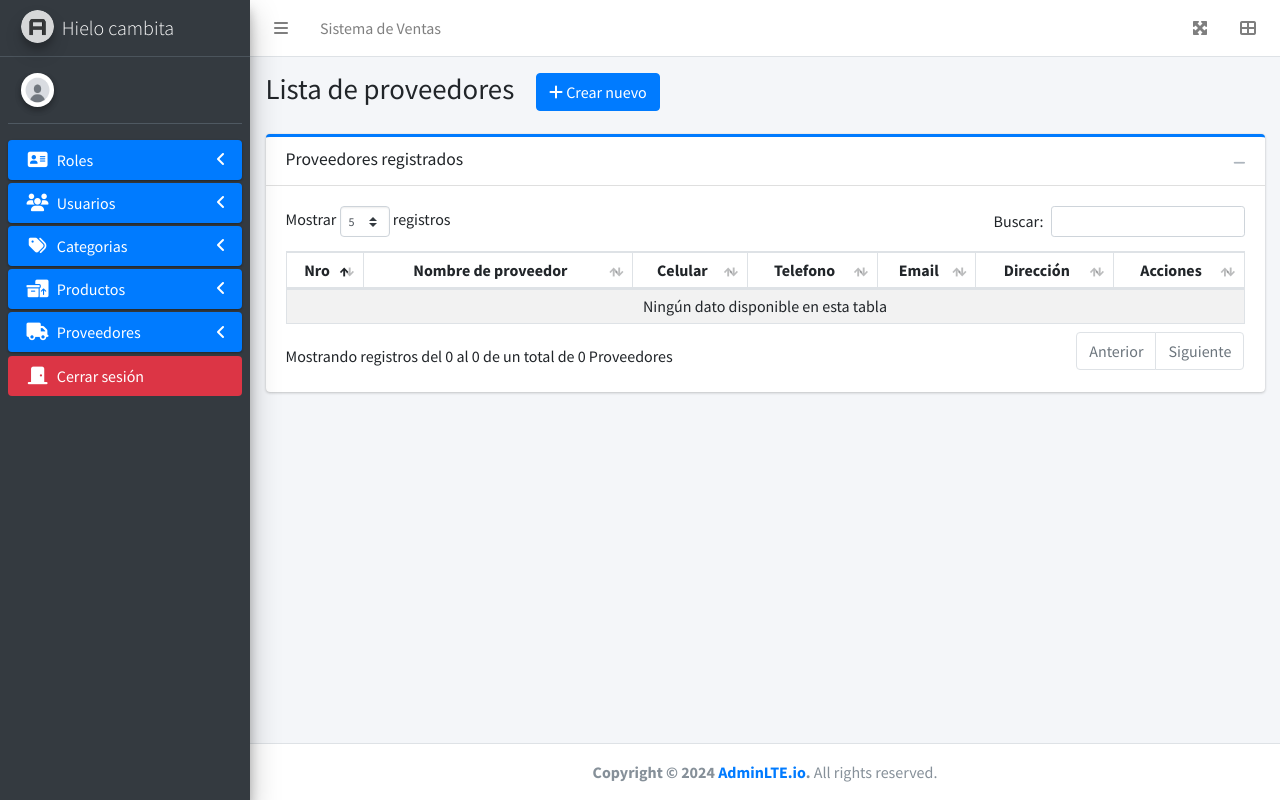
After one commit to WorkTeam01/SistemaVentas_HieloCambita, a PHP site: page /sistemaventashielocambita/Views/Proveedores in a window 1280 px wide. The commit adds this page. Run offline with PHP 8.4, Linux system fonts and the light colour scheme; the visitor is signed in with stand-in values (Sample User, id 1); data that the repository does not hold is empty; some libraries are stand-ins or nearby versions.

Commit message:
Modulo de proveedores

```diff
--- a/App/Controllers/login/ingreso.php
+++ b/App/Controllers/login/ingreso.php
@@ -20,13 +20,14 @@ foreach ($usuarios as $usuario) {
 }
 
 if (($contador > 0 && password_verify($password_user, $password_user_tabla))) {
-    echo "Datos correctos";
     session_start();
     $_SESSION['sesion_user'] = $user;
+    $_SESSION['mensaje'] = "Bienvenido al sistema de ventas";
+    $_SESSION['icono'] = "info";
     header('Location:' . $URL . '/index.php');
 } else {
-    echo "Datos incorrectos";
     session_start();
     $_SESSION['mensaje'] = "Datos incorrectos";
+    $_SESSION['icono'] = "error";
     header('Location:' . $URL . '/Views/login.php');
 }
--- /dev/null
+++ b/App/Controllers/proveedores/listado_de_proveedores.php
@@ -0,0 +1,7 @@
+<?php
+
+$sql_proveedores = "SELECT * FROM proveedor";
+$query_proveedores = $pdo->query($sql_proveedores);
+$query_proveedores->execute();
+$total_proveedores = $query_proveedores->rowCount();
+$proveedores_datos = $query_proveedores->fetchAll(PDO::FETCH_ASSOC);
--- a/Views/Layouts/header.php
+++ b/Views/Layouts/header.php
@@ -169,6 +169,24 @@
                                 </li>
                             </ul>
                         </li>
+                        <!-- Modulo de proveedores -->
+                        <li class="nav-item">
+                            <a href="#" class="nav-link active">
+                                <i class="nav-icon fas fa-truck"></i>
+                                <p>
+                                    Proveedores
+                                    <i class="right fas fa-angle-left"></i>
+                                </p>
+                            </a>
+                            <ul class="nav nav-treeview">
+                                <li class="nav-item">
+                                    <a href="<?php echo $URL; ?>/Views/Proveedores" class="nav-link">
+                                        <i class="far fa-circle nav-icon"></i>
+                                        <p>Lista de proveedores</p>
+                                    </a>
+                                </li>
+                            </ul>
+                        </li>
                         <li class="nav-item">
                             <a href="<?php echo $URL; ?>/App/Controllers/login/cerrar_sesion.php" class="nav-link bg-danger">
                                 <i class="nav-icon fas fa-door-closed"></i>
--- a/Views/Productos/delete.php
+++ b/Views/Productos/delete.php
@@ -59,8 +59,10 @@ include_once '../../App/Controllers/productos/cargar_producto.php';
                                                 </div>
                                                 <div class="row">
                                                     <div class="col-md-8">
-                                                        <label>Descripción del producto</label>
-                                                        <textarea type="text" class="form-control" disabled><?php echo $descripcion; ?></textarea>
+                                                        <div class="form-group">
+                                                            <label>Descripción del producto</label>
+                                                            <textarea type="text" class="form-control" disabled><?php echo $descripcion; ?></textarea>
+                                                        </div>
                                                     </div>
                                                 </div>
                                                 <div class="row">
--- /dev/null
+++ b/Views/Proveedores/index.php
@@ -0,0 +1,272 @@
+<?php
+require_once '../../App/config.php';
+require_once '../../Views/Layouts/sesion.php';
+
+include_once '../../Views/Layouts/header.php';
+
+include_once '../../App/Controllers/proveedores/listado_de_proveedores.php';
+?>
+<!-- Content Wrapper. Contains page content -->
+<div class="content-wrapper">
+    <!-- Content Header (Page header) -->
+    <div class="content-header">
+        <div class="container-fluid">
+            <div class="row mb-2">
+                <div class="col-sm-12">
+                    <h1 class="m-0">Lista de proveedores
+                        <button type="button" class="btn btn-primary ml-3" data-toggle="modal" data-target="#modal-create">
+                            <i class="fas fa-plus"></i> Crear nuevo
+                        </button>
+                    </h1>
+                </div><!-- /.col -->
+            </div><!-- /.row -->
+        </div><!-- /.container-fluid -->
+    </div>
+    <!-- /.content-header -->
+
+    <!-- Main content -->
+    <div class="content">
+        <div class="container-fluid">
+            <div class="row">
+                <div class="col-md-12">
+                    <div class="card card-outline card-primary">
+                        <div class="card-header">
+                            <h3 class="card-title">Proveedores registrados</h3>
+                            <div class="card-tools">
+                                <button type="button" class="btn btn-tool" data-card-widget="collapse"> <i class="fas fa-minus"></i></button>
+                            </div>
+                        </div>
+                        <div class="card-body" style="display: block;">
+                            <div class="table-responsive">
+                                <!-- La tabla completa se incluye aquí -->
+                                <table id="example1" class="table table-bordered table-hover table-striped table-sm">
+                                    <thead>
+                                        <tr>
+                                            <th class="text-center">Nro</th>
+                                            <th class="text-center">Nombre de proveedor</th>
+                                            <th class="text-center">Celular</th>
+                                            <th class="text-center">Telefono</th>
+                                            <th class="text-center">Email</th>
+                                            <th class="text-center">Dirección</th>
+                                            <th class="text-center">Acciones</th>
+                                        </tr>
+                                    </thead>
+                                    <tbody>
+                                        <?php $contador = 0;
+                                        foreach ($proveedores_datos as $proveedor_dato) {
+                                            $id_proveedor = $proveedor_dato['IdProveedor'];
+                                        ?>
+                                            <tr>
+                                                <td class="text-center"><?php echo $contador += 1; ?></td>
+                                                <td><?php echo $proveedor_dato['NombreProveedor']; ?></td>
+                                                <td class="text-center">
+                                                    <a href="http://wa.me/591<?php echo $proveedor_dato['CelularProveedor']; ?>" target="_blank" class="btn btn-success btn-sm">
+                                                        <i class="fas fa-phone-alt"></i>
+                                                        <?php echo $proveedor_dato['CelularProveedor']; ?>
+                                                    </a>
+                                                </td>
+                                                <td><?php echo $proveedor_dato['TelefonoProveedor']; ?></td>
+                                                <td><?php echo $proveedor_dato['EmailProveedor']; ?></td>
+                                                <td><?php echo $proveedor_dato['DireccionProveedor']; ?></td>
+                                                <td class="text-center">
+                                                    <div class="btn-group">
+                                                        <a type="button" href="update.php?id=<?php echo $id_proveedor; ?>" class="btn btn-success btn-sm"><i class="fas fa-pencil-alt"></i> Editar</a>
+                                                        <a type="button" href="delete.php?id=<?php echo $id_proveedor; ?>" class="btn btn-danger btn-sm"><i class="fas fa-trash-alt"></i> Eliminar</a>
+                                                    </div>
+                                                </td>
+                                            </tr>
+                                        <?php } ?>
+                                    </tbody>
+                                </table>
+                                <!-- Fin de load_proveedor -->
+                            </div>
+                        </div>
+                    </div>
+                </div>
+            </div>
+        </div><!-- /.container-fluid -->
+    </div>
+    <!-- /.content -->
+</div>
+<!-- /.content-wrapper -->
+
+<?php include_once '../../Views/Layouts/mensajes.php'; ?>
+<?php include_once '../../Views/Layouts/footer.php'; ?>
+
+<!-- Page specific script -->
+<script>
+    $("#example1").DataTable({
+        "responsive": true,
+        "autoWidth": false,
+        buttons: [{
+                extend: 'collection',
+                text: 'Reportes',
+                orientation: 'landscape',
+                buttons: [{
+                    text: 'Copiar',
+                    extend: 'copy'
+                }, {
+                    extend: 'pdf',
+                }, {
+                    extend: 'csv',
+                }, {
+                    extend: 'excel',
+                }, {
+                    text: 'Imprimir',
+                    extend: 'print'
+                }]
+            },
+            {
+                extend: 'colvis',
+                text: 'Visualización de columnas'
+            }
+        ],
+        "pageLength": 5,
+        lengthMenu: [
+            [3, 5, 10, 25, 50],
+            [3, 5, 10, 25, 50]
+        ],
+        "language": {
+            "sProcessing": "Procesando...",
+            "sLengthMenu": "Mostrar _MENU_ registros",
+            "sZeroRecords": "No se encontraron resultados",
+            "sEmptyTable": "Ningún dato disponible en esta tabla",
+            "sInfo": "Mostrando registros del _START_ al _END_ de un total de _TOTAL_ Proveedores",
+            "sInfoEmpty": "Mostrando registros del 0 al 0 de un total de 0 Proveedores",
+            "sInfoFiltered": "(filtrado de un total de _MAX_ Proveedores)",
+            "sInfoPostFix": "",
+            "sSearch": "Buscar:",
+            "sUrl": "",
+            "sInfoThousands": ",",
+            "sLoadingRecords": "Cargando...",
+            "oPaginate": {
+                "sFirst": "Primero",
+                "sLast": "Último",
+                "sNext": "Siguiente",
+                "sPrevious": "Anterior"
+            },
+            "oAria": {
+                "sSortAscending": ": Activar para ordenar la columna de manera ascendente",
+                "sSortDescending": ": Activar para ordenar la columna de manera descendente"
+            }
+        }
+    }).buttons().container().appendTo('#example1_wrapper .col-md-6:eq(0)');
+</script>
+
+<!-- Modal para creación de Proveedores -->
+<div class="modal fade" id="modal-create">
+    <div class="modal-dialog modal-lg">
+        <div class="modal-content">
+            <div class="modal-header bg-primary">
+                <h4 class="modal-title">Crear proveedor</h4>
+                <button type="button" class="close" data-dismiss="modal" aria-label="Close">
+                    <span aria-hidden="true">&times;</span>
+                </button>
+            </div>
+            <div class="modal-body">
+                <div class="row">
+                    <div class="col-md-6">
+                        <div class="form-group">
+                            <label for="nombre_proveedor">Nombre del proveedor</label>
+                            <input type="text" id="nombre_proveedor" class="form-control">
+                            <small class="text-danger d-none" id="lbl_nombre">* Este campo es necesario rellenar</small>
+                        </div>
+                    </div>
+                    <div class="col-md-6">
+                        <div class="form-group">
+                            <label for="celular">Celular</label>
+                            <input type="number" id="celular" class="form-control">
+                            <small class="text-danger d-none" id="lbl_celular">* Este campo es necesario rellenar</small>
+                        </div>
+                    </div>
+                </div>
+                <div class="row">
+                    <div class="col-md-6">
+                        <div class="form-group">
+                            <label for="telefono">Telefono</label>
+                            <input type="number" id="telefono" class="form-control">
+                        </div>
+                    </div>
+                    <div class="col-md-6">
+                        <div class="form-group">
+                            <label for="email">Email</label>
+                            <input type="email" id="email" class="form-control">
+                        </div>
+                    </div>
+                </div>
+                <div class="row">
+                    <div class="col-md-8">
+                        <div class="form-group">
+                            <label for="direccion">Dirección</label>
+                            <textarea id="direccion" rows="3" class="form-control"></textarea>
+                            <small class="text-danger d-none" id="lbl_direccion">* Este campo es necesario rellenar</small>
+                        </div>
+                    </div>
+                </div>
+            </div>
+            <div class="modal-footer">
+                <button type="button" class="btn btn-default" data-dismiss="modal">Cancelar</button>
+                <button type="button" class="btn btn-primary" id="btn_create">Crear proveedor</button>
+            </div>
+        </div>
+    </div>
+</div>
+
+<script>
+    $('#btn_create').click(function() {
+        var nombre_proveedor = $('#nombre_proveedor').val();
+        var celular = $('#celular').val();
+        var telefono = $('#telefono').val();
+        var empresa = $('#empresa').val();
+        var email = $('#email').val();
+        var direccion = $('#direccion').val();
+        var url = "../../App/Controllers/proveedores/create.php";
+
+        // Limpiar mensajes de error previos
+        $('.error').addClass('d-none');
+
+        // Validación de campos
+        if (nombre_proveedor == "") {
+            $('#nombre').focus();
+            $('#lbl_nombre').removeClass('d-none');
+            return; // Detener la ejecución
+        } else {
+            $('#lbl_nombre').addClass('d-none');
+        }
+        if (celular == "") {
+            $('#celular').focus();
+            $('#lbl_celular').removeClass('d-none');
+            return; // Detener la ejecución
+        } else {
+            $('#lbl_celular').addClass('d-none');
+        }
+        if (empresa == "") {
+            $('#empresa').focus();
+            $('#lbl_empresa').removeClass('d-none');
+            return; // Detener la ejecución
+        } else {
+            $('#lbl_empresa').addClass('d-none');
+        }
+        if (direccion == "") {
+            $('#direccion').focus();
+            $('#lbl_direccion').removeClass('d-none');
+            return; // Detener la ejecución
+        } else {
+            $('#lbl_direccion').addClass('d-none');
+        }
+
+        // Si todos los campos son válidos, enviar los datos
+        $.get(url, {
+            nombre_proveedor: nombre_proveedor,
+            celular: celular,
+            telefono: telefono,
+            empresa: empresa,
+            email: email,
+            direccion: direccion
+        }, function(datos) {
+            $('#respuesta').html(datos);
+        });
+    });
+</script>
+
+<div id="respuesta"></div>
--- a/Views/Roles/index.php
+++ b/Views/Roles/index.php
@@ -51,9 +51,7 @@ include_once '../../App/Controllers/roles/listado_de_roles.php';
                                                 <td class="text-center"><?php echo $contador += 1; ?></td>
                                                 <td><?php echo $roles_dato['RolUsuario']; ?></td>
                                                 <td class="text-center">
-                                                    <div class="btn-group">
-                                                        <a href="update.php?id=<?php echo $id_rol; ?>" type="button" class="btn btn-success"><i class="fas fa-pencil-alt"></i> Editar</a>
-                                                    </div>
+                                                    <a href="update.php?id=<?php echo $id_rol; ?>" type="button" class="btn btn-success"><i class="fas fa-pencil-alt"></i> Editar</a>
                                                 </td>
                                             </tr>
                                         <?php } ?>
--- a/Views/Roles/update.php
+++ b/Views/Roles/update.php
@@ -37,7 +37,7 @@ include_once '../../App/Controllers/roles/update_roles.php';
                         <div class="card-body" style="display: block;">
                             <div class="row">
                                 <div class="col-md-12">
-                                    <form action="<?php echo $URL; ?>/app/controllers/roles/update.php" method="post">
+                                    <form action="<?php echo $URL; ?>/App/Controllers/roles/update.php" method="post">
                                         <input type="text" name="id_rol" class="form-control" value="<?php echo $id_rol_get; ?>" hidden>
                                         <div class="form-group">
                                             <label for="">Rol</label>
```
Also changed, not shown: App/Controllers/proveedores/create.php (added, +35 -0 lines), App/Controllers/proveedores/delete.php (added, +21 -0 lines), App/Controllers/proveedores/update.php (added, +34 -0 lines), App/Controllers/proveedores/update_proveedores.php (added, +18 -0 lines), Views/Productos/show.php (+6 -1 lines), Views/Productos/update.php (+4 -3 lines), Views/Proveedores/delete.php (added, +98 -0 lines), Views/Proveedores/update.php (added, +98 -0 lines), index.php (+17 -0 lines).
